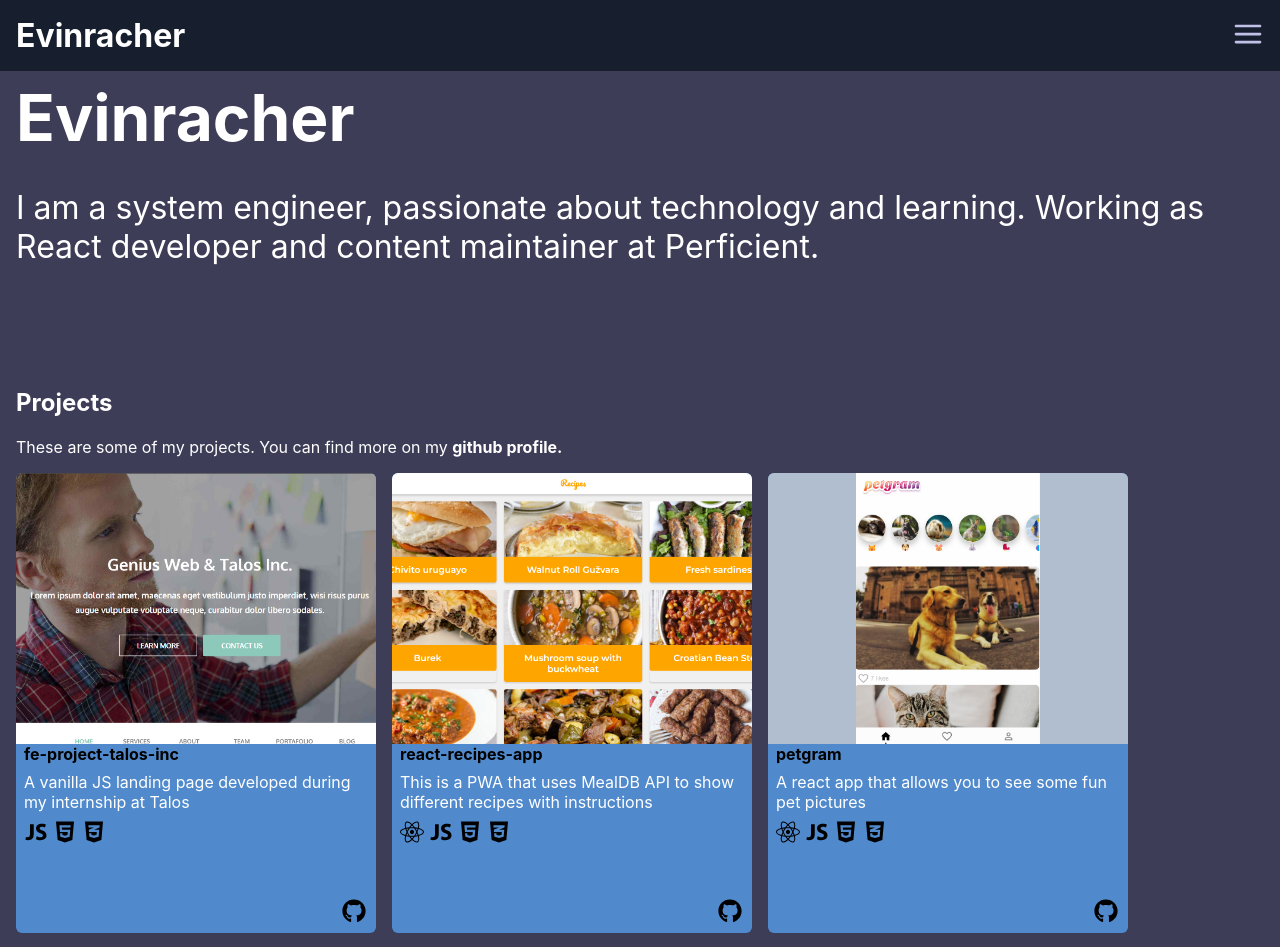
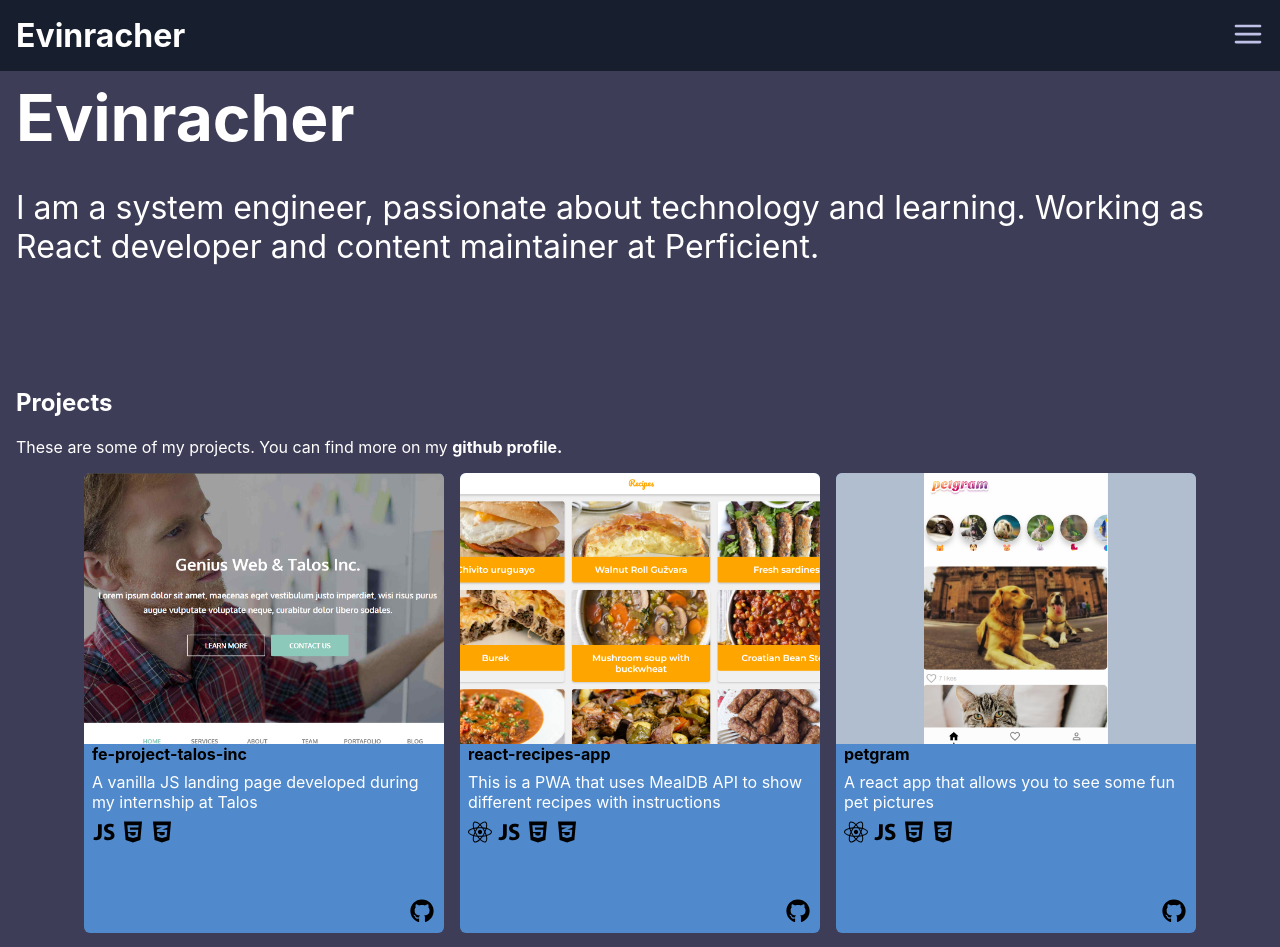
Before and after one commit to evinracher/evinracher.github.io, a React (Create React App) app: page / in a window 1280 px wide. Shown: the top 947 px of the page. Built offline with nearby package versions, Linux system fonts and the light colour scheme.

Commit message:
feat: centering images

```diff
--- a/src/sections/Projects/Projects.module.css
+++ b/src/sections/Projects/Projects.module.css
@@ -2,5 +2,5 @@
   display: flex;
   gap: 1rem;
   flex-wrap: wrap;
-  /* justify-content: center; */
+  justify-content: center;
 }
```
